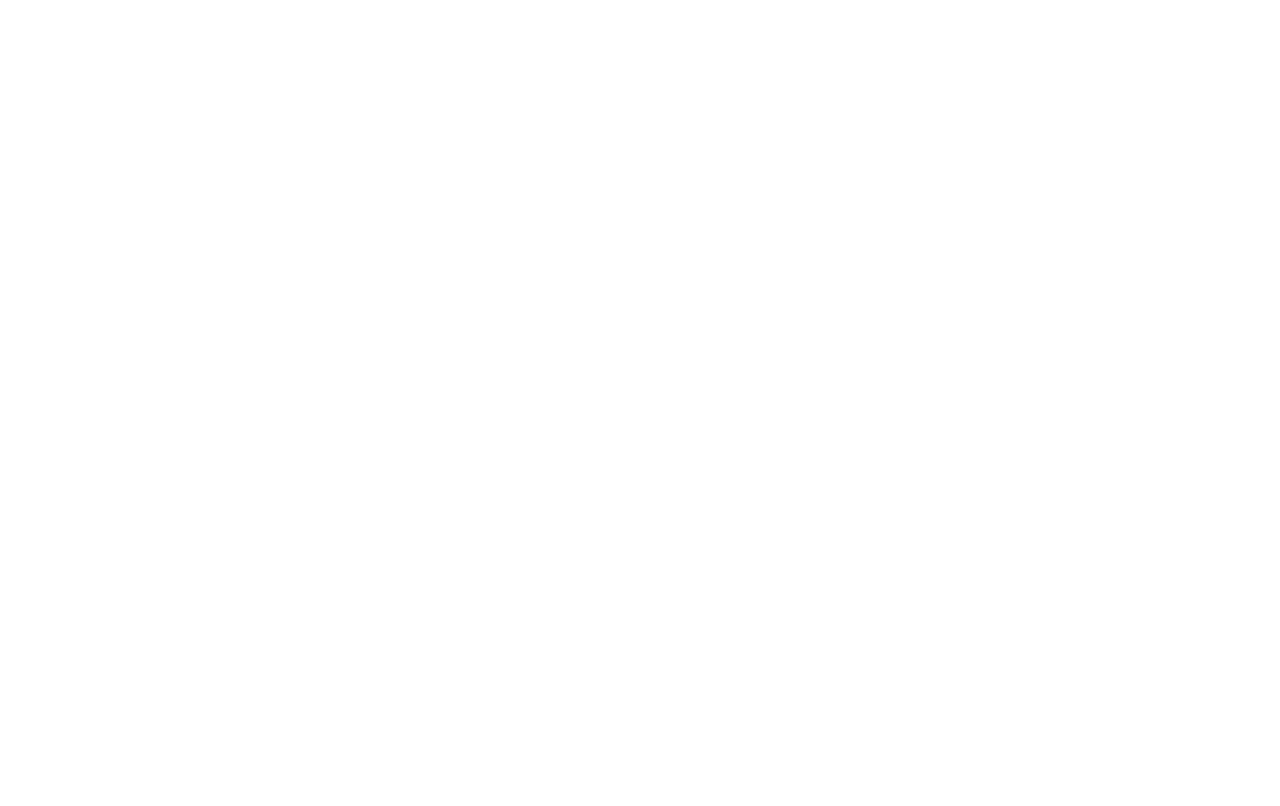
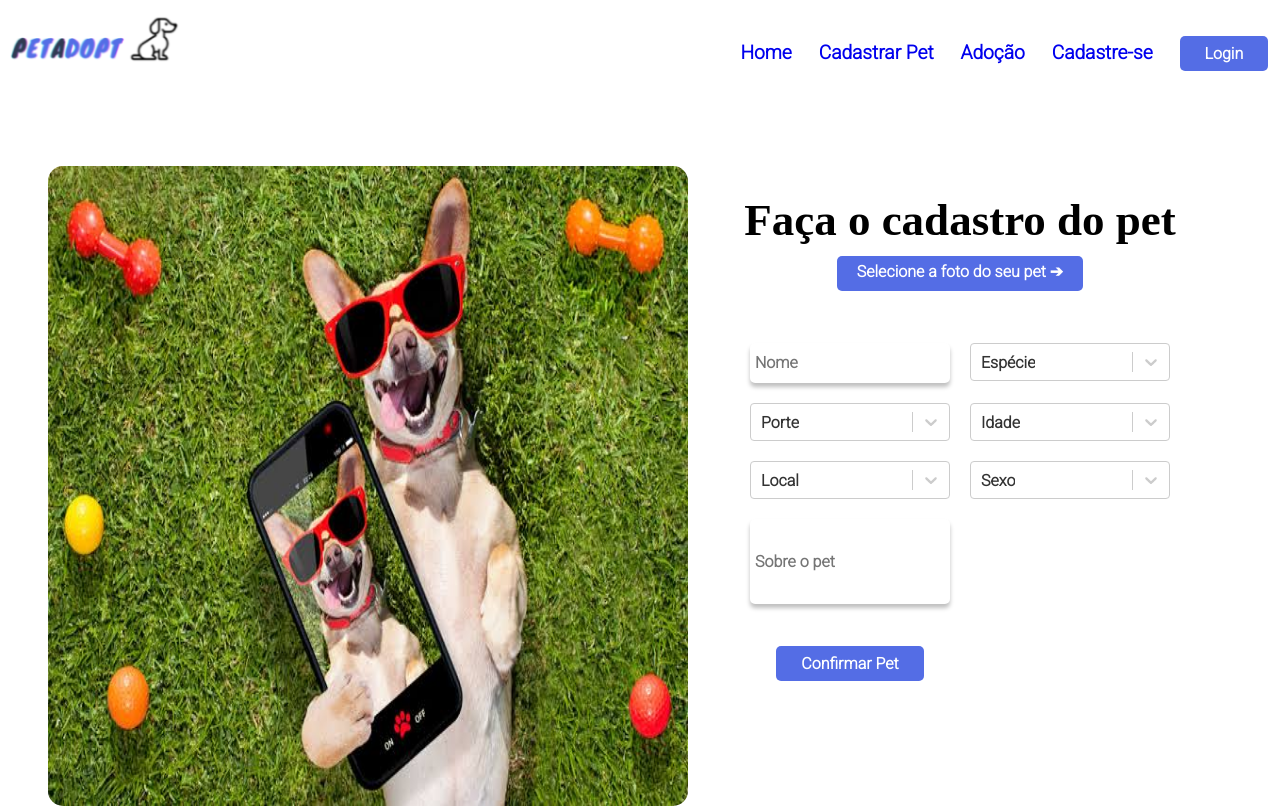
Before and after one commit to DS1-G1/DS-G1, a React (Create React App) app in the folder web/: page /signUpPet in a window 1280 px wide. Built offline with nearby package versions, Linux system fonts and the light colour scheme.

Commit message:
refactor : refatorando telas e integrando com o backend
Co-authored-by: Heitor <heitormsb@gmail.com>
Co-authored-by: itallo
<itallo.gravian@gmail.com>
Co-authored-by: Lucas Soares Barros<lucassb395@gmail.com>

```diff
--- a/web/src/App.js
+++ b/web/src/App.js
@@ -1,15 +1,15 @@
 import React from "react";
 import "./App.css";
 import { BrowserRouter as Router, Switch, Route } from "react-router-dom";
-import {Home, About, Adopt, Login, SignUp, AdminInicial} from "./pages";
-import signupAdopt from "./pages/signupAdopt"
+import { Home, SignUpAdopt, Adopt, Login, SignUp, AdminInicial } from "./pages";
+import signupAdopt from "./pages/signupAdopt";
 
 function App() {
   return (
     <Router>
       <Switch>
         <Route path="/" exact component={Home} />
-        <Route path="/about" component={About} />
+        <Route path="/signUpPet" component={SignUpAdopt} />
         <Route path="/adopt" component={Adopt} />
         <Route path="/login" component={Login} />
         <Route path="/signUp" component={SignUp} />
--- a/web/src/components/formularioSignUp/index.js
+++ b/web/src/components/formularioSignUp/index.js
@@ -1,43 +1,109 @@
-import * as S from './style'
-import Button from "../buttonBlue"
-import Select from "react-select"
+import { useState } from "react";
+import * as S from "./style";
+import Button from "../buttonBlue";
+import Select from "react-select";
 
 const FormCadastro = () => {
-const especie = [   { value: 'cachorro', label: 'Cachorro' },   { value: 'gato', label: 'Gato' },   { value: 'outros', label: 'Outros' } ]
-const porte = [   { value: 'pequeno', label: 'Pequeno' },   { value: 'médio', label: 'Médio' },   { value: 'grande', label: 'Grande' } ]
-const idade = [   { value: 'menor1', label: 'Menos de 1 ano' },   { value: 'um', label: '1 ano' },   { value: 'dois', label: '2 anos' },   { value: 'tres', label: '3 anos' },   { value: 'quatro', label: '4 anos' },   { value: 'cinco', label: '5 anos' },   { value: 'seis', label: '6 anos' },   { value: 'sete', label: '7 anos' },   { value: 'oito', label: '8 anos' },   { value: 'maior', label: '9 anos ou mais' },   { value: 'naoSei', label: 'Não sei informar' } ]
-const local = [   { value: 'df', label: 'DF - Distrito Federal' },   { value: 'ac', label: 'AC - Acre' },   { value: 'ap', label: 'AP - Amapá' },   { value: 'am', label: 'AM - Amazonas' },   { value: 'pa', label: 'PA - Pará' },   { value: 'ro', label: 'RO - Rondônia' },   { value: 'rr', label: 'RR - Roraima' },   { value: 'to', label: 'TO - Tocantins' },   { value: 'al', label: 'AL - Alagoas' },   { value: 'ba', label: 'BA - Bahia' },   { value: 'ce', label: 'CE - Ceará' },   { value: 'ma', label: 'MA - Maranhão' },   { value: 'pb', label: 'PB - Paraíba' },   { value: 'pe', label: 'PE - Pernambuco' },   { value: 'pi', label: 'PI - Piauí' },   { value: 'rn', label: 'RN - Rio Grande do Norte' },   { value: 'se', label: 'SE - Sergipe' },   { value: 'es', label: 'ES - Espírito Santo' },   { value: 'mg', label: 'MG - Minas Gerais' },   { value: 'rj', label: 'RJ - Rio de Janeiro' },   { value: 'sp', label: 'SP - São Paulo' },   { value: 'pr', label: 'PR - Paraná' },   { value: 'rs', label: 'RS - Rio Grande do Sul' },   { value: 'sc', label: 'SC - Santa Catarina' },   { value: 'go', label: 'GO - Goiás' },   { value: 'mt', label: 'MT - Mato Grosso' },   { value: 'ms', label: 'MS - Mato Grosso do Sul' } ]
-const options = [   { value: '', label: 'Espécie' },   { value: '', label: 'Porte' },   { value: '', label: 'Idade' },   { value: '', label: 'Local' } ]
+  const [data, setData] = useState([]);
+  const especie = [
+    { value: "cachorro", label: "Cachorro" },
+    { value: "gato", label: "Gato" },
+  ];
+  const porte = [
+    { value: "pequeno", label: "Pequeno" },
+    { value: "médio", label: "Médio" },
+    { value: "grande", label: "Grande" },
+  ];
+  const idade = [
+    { value: "menor1", label: "Menos de 1 ano" },
+    { value: "um", label: "1 ano" },
+    { value: "dois", label: "2 anos" },
+    { value: "tres", label: "3 anos" },
+    { value: "quatro", label: "4 anos" },
+    { value: "cinco", label: "5 anos" },
+    { value: "seis", label: "6 anos" },
+    { value: "sete", label: "7 anos" },
+    { value: "oito", label: "8 anos" },
+    { value: "maior", label: "9 anos ou mais" },
+    { value: "naoSei", label: "Não sei informar" },
+  ];
+  const local = [
+    { value: "df", label: "DF - Distrito Federal" },
+    { value: "ac", label: "AC - Acre" },
+    { value: "ap", label: "AP - Amapá" },
+    { value: "am", label: "AM - Amazonas" },
+    { value: "pa", label: "PA - Pará" },
+    { value: "ro", label: "RO - Rondônia" },
+    { value: "rr", label: "RR - Roraima" },
+    { value: "to", label: "TO - Tocantins" },
+    { value: "al", label: "AL - Alagoas" },
+    { value: "ba", label: "BA - Bahia" },
+    { value: "ce", label: "CE - Ceará" },
+    { value: "ma", label: "MA - Maranhão" },
+    { value: "pb", label: "PB - Paraíba" },
+    { value: "pe", label: "PE - Pernambuco" },
+    { value: "pi", label: "PI - Piauí" },
+    { value: "rn", label: "RN - Rio Grande do Norte" },
+    { value: "se", label: "SE - Sergipe" },
+    { value: "es", label: "ES - Espírito Santo" },
+    { value: "mg", label: "MG - Minas Gerais" },
+    { value: "rj", label: "RJ - Rio de Janeiro" },
+    { value: "sp", label: "SP - São Paulo" },
+    { value: "pr", label: "PR - Paraná" },
+    { value: "rs", label: "RS - Rio Grande do Sul" },
+    { value: "sc", label: "SC - Santa Catarina" },
+    { value: "go", label: "GO - Goiás" },
+    { value: "mt", label: "MT - Mato Grosso" },
+    { value: "ms", label: "MS - Mato Grosso do Sul" },
+  ];
+  const sexo = [
+    { value: "Macho", label: "Macho" },
+    { value: "Femea", label: "Femea" },
+    { value: "Indefinido", label: "Indefinido" },
+  ];
+  const options = [
+    { value: especie, label: "Espécie" },
+    { value: porte, label: "Porte" },
+    { value: idade, label: "Idade" },
+    { value: local, label: "Local" },
+    { value: sexo, label: "Sexo" },
+  ];
+  const submit = (data) => {
+    console.log(typeof data);
+    console.log(data);
+    alert(data);
+  };
+  return (
+    <S.Conteiner>
+      <S.Title>Faça o cadastro do pet</S.Title>
 
-  return (
+      <label for="avatar">Selecione a foto do seu pet &#10132;</label>
+      <input
+        type="file"
+        id="avatar"
+        name="avatar"
+        accept="image/png, image/jpeg"
+      />
+      <form onSubmit={submit}>
+        <S.Containerselect>
+          <S.Imput className="pet-nome" placeholder="Nome" type="text" />
+          {options.map((item, index) => (
+            <Select
+              className="select"
+              defaultValue={options[index]}
+              options={item.value}
+            />
+          ))}
+          <S.Imput className="sobre" placeholder="Sobre o pet" type="text" />
+        </S.Containerselect>
+        <S.ContainerInput>
+          <Button type="submit" style={{ padding: "20px 45px" }}>
+            Confirmar Pet
+          </Button>
+        </S.ContainerInput>
+      </form>
+    </S.Conteiner>
+  );
+};
 
-  <S.Conteiner>
-    <S.Title >Faça o cadastro do pet</S.Title>
-
-    <label for="avatar">Selecione a foto do seu pet &#10132;</label>
-    <input type="file"
-          id="avatar" name="avatar"
-          accept="image/png, image/jpeg"/>
-
-    <S.Containerselect>
-        <>
-        <Select className="select" defaultValue={options[0]} options={especie}/>
-        <Select className="select" defaultValue={options[1]} options={porte}/>
-        <Select className="select" defaultValue={options[2]} options={idade}/>
-        </>
-        <>
-        <Select className="select" defaultValue={options[3]} options={local}/>
-        </>
-    </S.Containerselect>
-        <S.Imput className="sobre" placeholder="Sobre o pet" type="text" />
-
-
-    <Button style={{padding: "20px 45px"}}>Confirmar Pet </Button>
-
-  </S.Conteiner>
-
-
- )
-}
-
-export default FormCadastro
+export default FormCadastro;
--- a/web/src/components/formularioSignUp/style.js
+++ b/web/src/components/formularioSignUp/style.js
@@ -1,15 +1,15 @@
-import styled from 'styled-components';
+import styled from "styled-components";
 
 export const Conteiner = styled.div`
-    width: 540px ;
+  width: 540px;
   height: 541px;
   display: flex;
   flex-direction: column;
   align-items: center;
-    justify-content: space-around;
+  justify-items: center;
 
-input[type='file'] {
-    display: none
+  input[type="file"] {
+    display: none;
   }
 
   label {
@@ -25,18 +25,13 @@
     border-radius: 5px;
     height: 35px;
   }
-
-    .sobre{
-        width: 350px;
-        height: 85px;
-    }
 `;
 
 export const Imput = styled.input`
-    margin-top: 10px;
+  //margin-top: 10px;
   color: #989494;
   font-size: 16px;
-    padding: 5px ;
+  padding: 5px;
 
   cursor: auto;
   font-weight: bold;
@@ -45,13 +40,13 @@
   box-sizing: border-box;
   box-shadow: 0px 4px 4px rgba(0, 0, 0, 0.25);
   border-radius: 5px;
-    &:hover{
+  &:hover {
     border: none;
   }
 `;
 
 export const Containerselect = styled.div`
-
+  margin-top: 10%;
   color: #989494;
   font-size: 16px;
   border: 0.5px;
@@ -63,13 +58,35 @@
   row-gap: 20px;
   column-gap: 20px;
   justify-items: center;
-    .select{
+  .select {
     width: 200px;
   }
+  .sobre {
+    width: 200px;
+    height: 85px;
+  }
+  .pet-nome {
+    width: 200px;
+    height: 40px;
+  }
+`;
+export const ContainerInput = styled.div`
+  margin-top: 10%;
+  color: #989494;
+  font-size: 16px;
+  border: 0.5px;
+  border-radius: 5px;
+  cursor: auto;
+  font-weight: bold;
+  display: grid;
+  grid-template-columns: 1fr 1fr;
+  row-gap: 20px;
+  column-gap: 20px;
+  justify-items: center;
 `;
 
 export const Title = styled.h1`
-    font-family: 'Baloo Tamma', cursive;
+  font-family: "Baloo Tamma", cursive;
   font-size: 45px;
   font-weight: bolder;
   margin-top: -10%;
--- /dev/null
+++ b/web/src/pages/adopt/index.js
@@ -0,0 +1,64 @@
+import React, { useEffect, useState } from "react";
+import Navbar from "../../components/NavBar";
+import "../../styles/stylesDefault.scss";
+import "./styles.scss";
+import PopUp from "../../components/PopUp";
+import CardPets from "../../components/cardPets";
+import { petService } from "../../service";
+
+// const dataPet = {
+//   createdAt: "2021-10-21T14:48:40.188Z",
+//   petname: "Mae Glover",
+//   ong: "Anonimo",
+//   especie: "rabbit",
+//   sexo: "Cisgender",
+//   raca: "Fila Brasileiro",
+//   dataNascimento: "2021-07-16T04:06:41.459Z",
+//   cep: "14653-6014",
+//   porte: 12007,
+//   location: "Niger",
+//   image: "http://placeimg.com/640/480/animals",
+//   id: "1",
+// };
+const mapPets = (petArray) =>
+  petArray.map((pet) => {
+    return {
+      id: pet.id_pet,
+      petname: pet.nome || "Sem Nome",
+      ong: "Anonimo",
+      especie: pet.especie,
+      sexo: pet.sexo,
+      porte: pet.porte,
+      raca: pet.raca ?? "desconhecida",
+      dataNascimento: pet.dataNascimento,
+      descricao: pet.descricao,
+      location: pet.localizacao ?? "Local Não definido",
+      image: "http://placeimg.com/640/480/animals",
+    };
+  });
+const Adopt = () => {
+  const [dataPet1, setDataPet] = useState([]);
+  useEffect(() => {
+    const loadDataPets = async () => {
+      const response = await petService.findAll();
+      setDataPet(mapPets(response));
+    };
+    loadDataPets();
+  }, []);
+
+  return (
+    <div>
+      <Navbar></Navbar>
+      <div className="containerPet">
+        {dataPet1.map((pet) => (
+          <div key={pet.id} className="cardPet">
+            <CardPets dataPet={pet} />
+            <PopUp dataProps={pet} />
+          </div>
+        ))}
+      </div>
+    </div>
+  );
+};
+
+export default Adopt;
--- /dev/null
+++ b/web/src/pages/adopt/styles.scss
@@ -0,0 +1,12 @@
+.containerPet {
+  width: 100%;
+  display: flex;
+  flex-direction: row;
+  align-items: center;
+  justify-content: space-evenly;
+  flex-wrap: wrap;
+}
+.cardPet {
+  width: 1;
+  flex-direction: column;
+}
--- a/web/src/utils/itens.js
+++ b/web/src/utils/itens.js
@@ -5,8 +5,8 @@
     className: "nav-links",
   },
   {
-    title: "Sobre",
-    url: "/about",
+    title: "Cadastrar Pet",
+    url: "/signUpPet",
     className: "nav-links",
   },
   {
```
Also changed, not shown: web/src/pages/adopt.js (deleted, +0 -48 lines), web/src/pages/index.js (+7 -7 lines), web/src/pages/signupAdopt/index.js (+10 -12 lines). Lines whose indentation alone changed are shown as unchanged.
